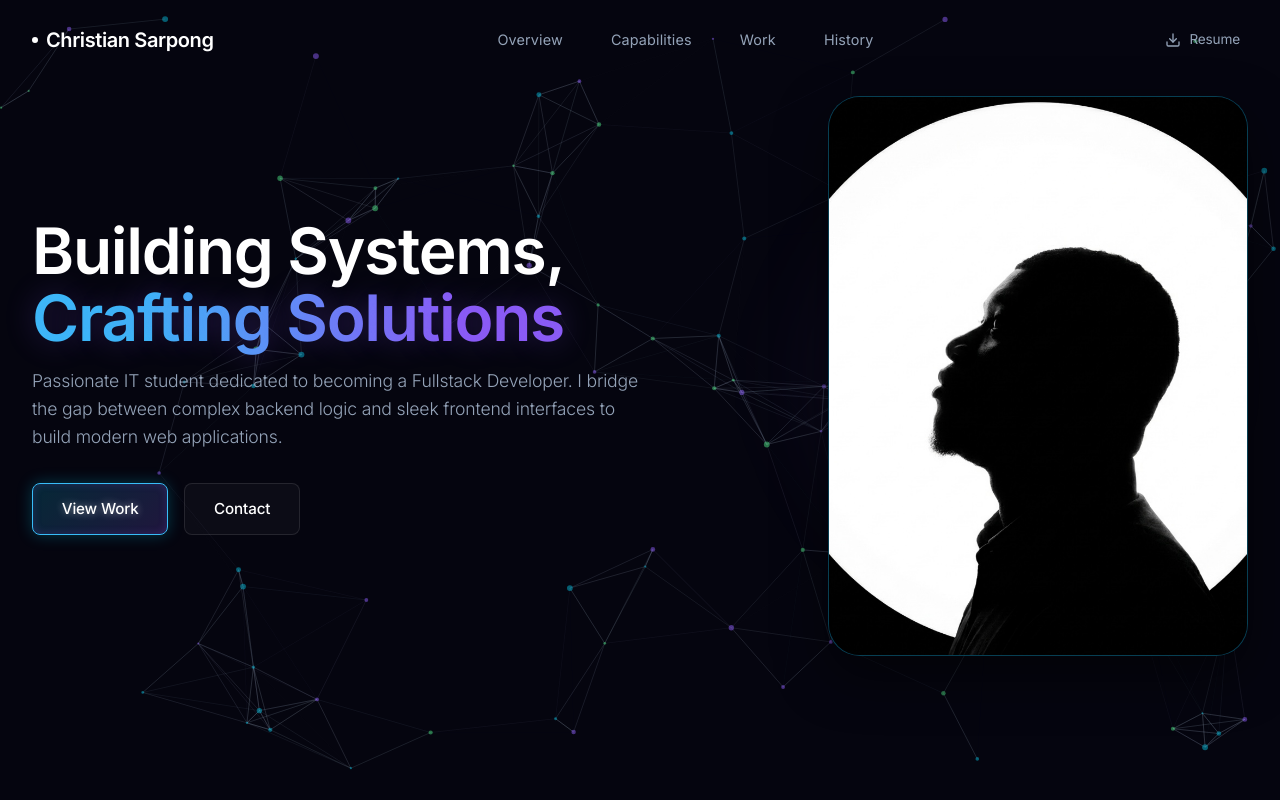
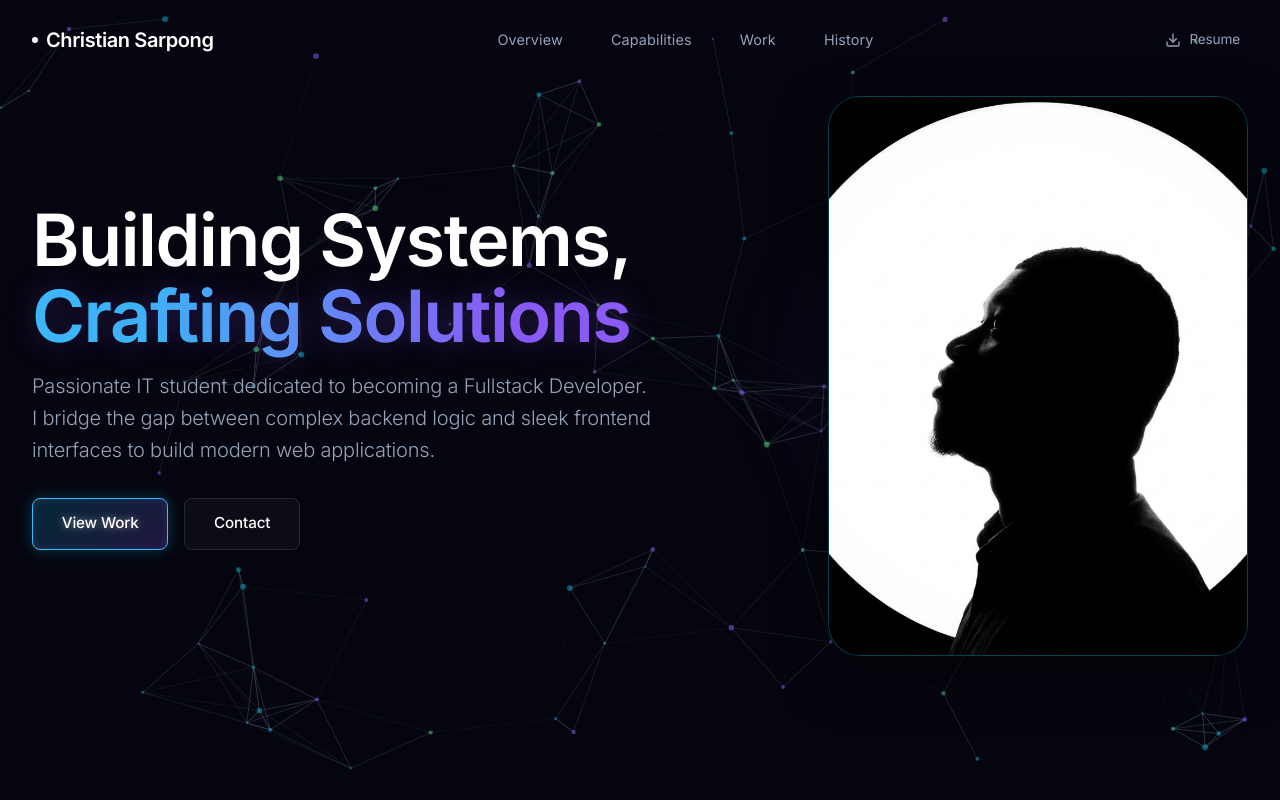
Before and after one commit to chrisarpong/Personal_portfolio, a React (Vite) app: page / in a window 1280 px wide. Shown: the top 800 px of the page. Built offline with nearby package versions, Linux system fonts and the light colour scheme.

Commit message:
style: Increased Hero typography sizes and enabled global smooth scrolling

```diff
--- a/src/components/Hero.css
+++ b/src/components/Hero.css
@@ -48,7 +48,7 @@
 }
 
 .hero-title {
-    font-size: clamp(2.5rem, 5vw, 4rem);
+    font-size: clamp(3rem, 6vw, 4.5rem);
     margin-bottom: 1rem;
     line-height: 1.05;
     color: #fff;
@@ -65,7 +65,7 @@
 }
 
 .hero-desc {
-    font-size: 1.1rem;
+    font-size: 1.25rem;
     max-width: 100%;
     /* Allow text to spread naturally across the flex column */
     margin-bottom: 2rem;
--- a/src/index.css
+++ b/src/index.css
@@ -42,6 +42,11 @@
   box-sizing: border-box;
   margin: 0;
   padding: 0;
+}
+
+html {
+  scroll-behavior: smooth;
+  scroll-padding-top: var(--nav-height);
 }
 
 body {
```
